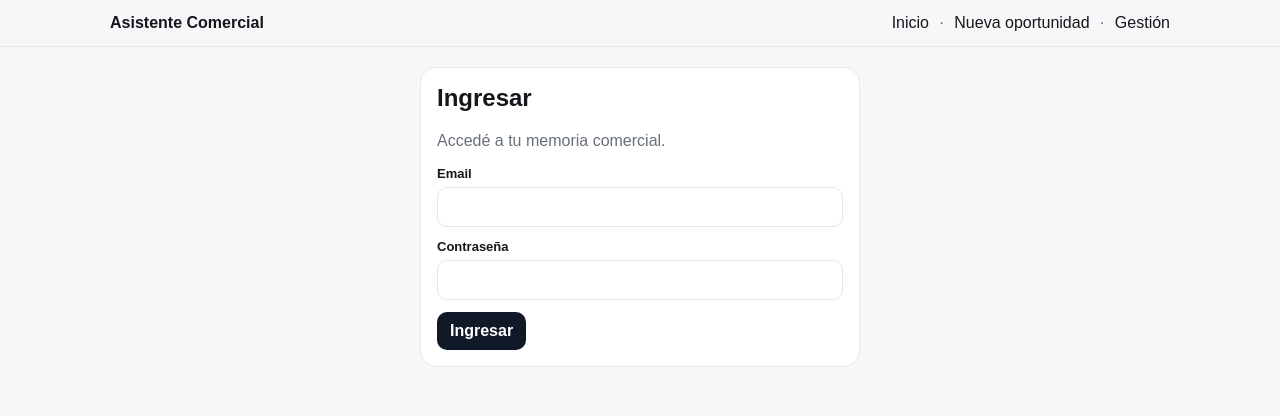
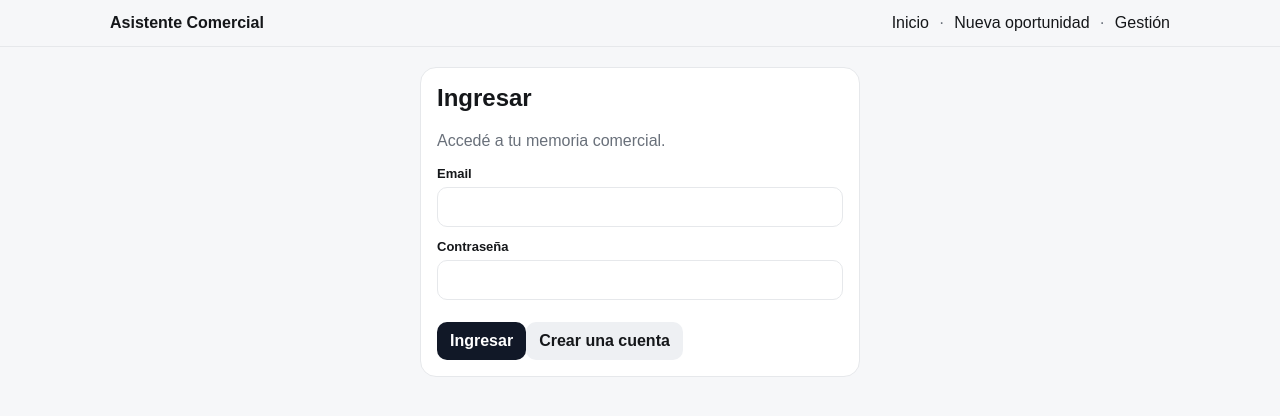
Before and after one commit to lucasgrosales-design/asistente-comercial, a Next.js app: page /login in a window 1280 px wide. Shown: the top 416 px of the page. Built offline with nearby package versions, Linux system fonts and the light colour scheme.

Commit message:
feat: support account creation from login

```diff
--- a/app/login/page.tsx
+++ b/app/login/page.tsx
@@ -3,16 +3,25 @@ import { useState } from "react";
 import { getSupabaseBrowser } from "../lib/supabase-browser";
 
 export default function LoginPage() {
+  const [mode, setMode] = useState<"login" | "signup">("login");
   const [email, setEmail] = useState("");
   const [password, setPassword] = useState("");
   const [error, setError] = useState("");
+  const [message, setMessage] = useState("");
   const [loading, setLoading] = useState(false);
-  async function login() {
-    setLoading(true); setError("");
+  async function submit() {
+    setLoading(true); setError(""); setMessage("");
     const supabase = getSupabaseBrowser();
-    const { error } = await supabase.auth.signInWithPassword({ email, password });
-    if (error) setError(error.message); else window.location.href = "/";
+    if (mode === "login") {
+      const result = await supabase.auth.signInWithPassword({ email, password });
+      if (result.error) setError(result.error.message); else window.location.href = "/";
+    } else {
+      const result = await supabase.auth.signUp({ email, password });
+      if (result.error) setError(result.error.message);
+      else if (result.data.session) window.location.href = "/configuracion";
+      else setMessage("Cuenta creada. Revisá tu email para confirmar la cuenta y luego ingresá.");
+    }
     setLoading(false);
   }
-  return <main className="container" style={{ maxWidth: 480 }}><section className="card"><h1 style={{ marginTop: 0 }}>Ingresar</h1><p className="muted">Accedé a tu memoria comercial.</p><div className="field"><label>Email</label><input type="email" autoComplete="email" value={email} onChange={e => setEmail(e.target.value)} /></div><div className="field"><label>Contraseña</label><input type="password" autoComplete="current-password" value={password} onChange={e => setPassword(e.target.value)} /></div>{error && <p className="error">{error}</p>}<button className="button" disabled={!email || !password || loading} onClick={login}>{loading ? "Ingresando..." : "Ingresar"}</button></section></main>;
+  return <main className="container" style={{ maxWidth: 480 }}><section className="card"><h1 style={{ marginTop: 0 }}>{mode === "login" ? "Ingresar" : "Crear cuenta"}</h1><p className="muted">{mode === "login" ? "Accedé a tu memoria comercial." : "Creá el acceso de la empresa."}</p><div className="field"><label>Email</label><input type="email" autoComplete="email" value={email} onChange={e => setEmail(e.target.value)} /></div><div className="field"><label>Contraseña</label><input type="password" autoComplete={mode === "login" ? "current-password" : "new-password"} value={password} onChange={e => setPassword(e.target.value)} /></div>{error && <p className="error">{error}</p>}{message && <p>{message}</p>}<button className="button" disabled={!email || !password || loading} onClick={submit}>{loading ? "Procesando..." : mode === "login" ? "Ingresar" : "Crear cuenta"}</button><button className="button secondary" style={{ marginTop: 10 }} onClick={() => { setMode(mode === "login" ? "signup" : "login"); setError(""); setMessage(""); }}>{mode === "login" ? "Crear una cuenta" : "Ya tengo una cuenta"}</button></section></main>;
 }
```
